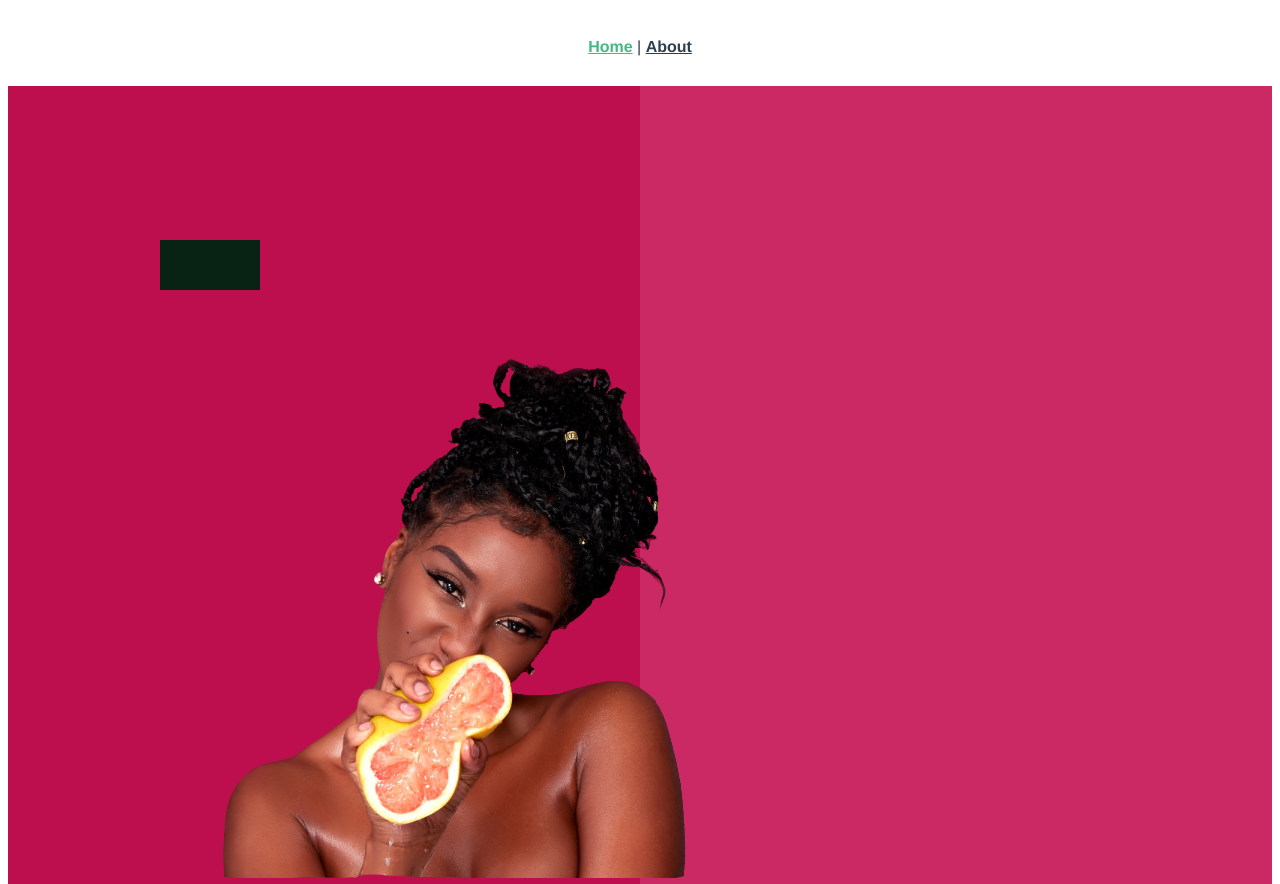
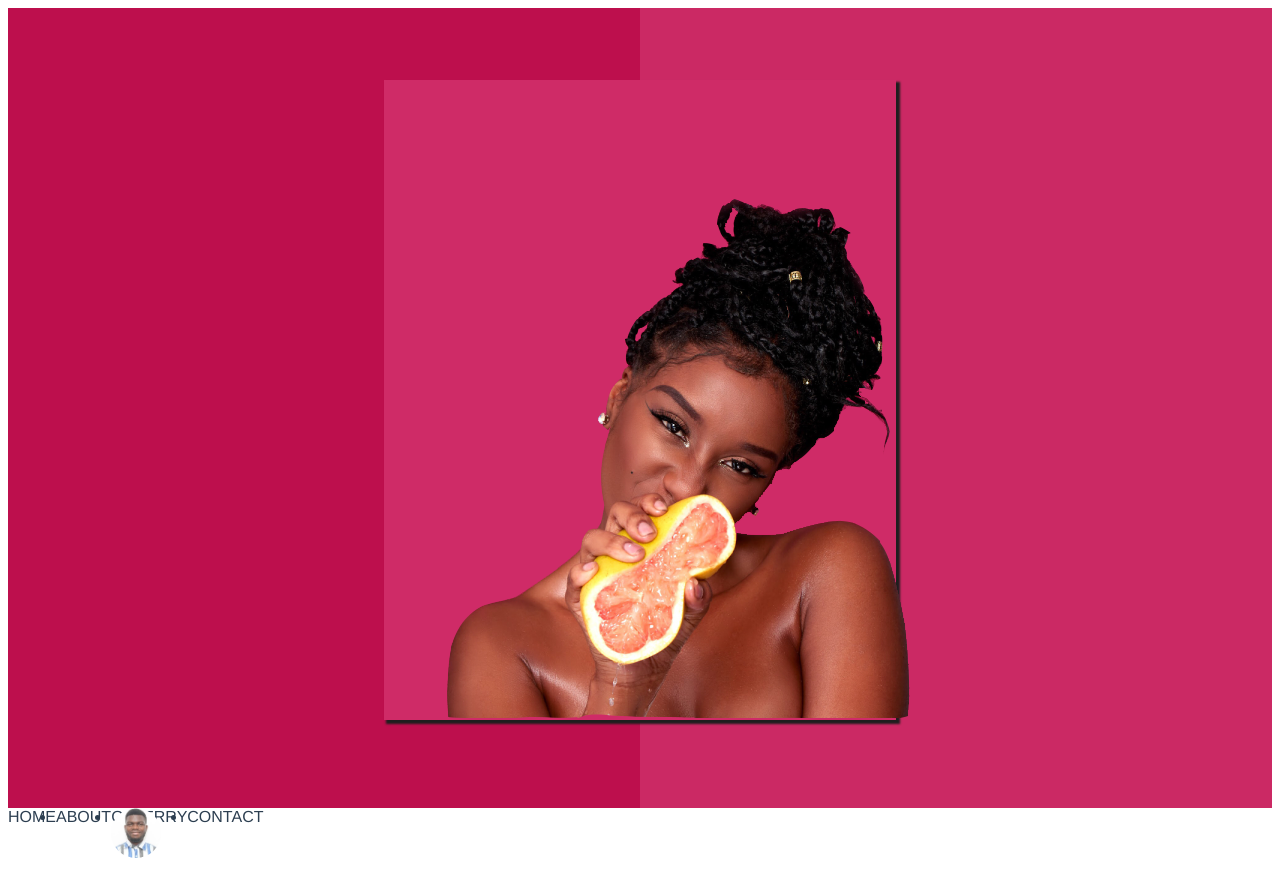
Before and after one commit to Oluwatosin123/Aquila-Aveion-, a Vue app in the folder aquila-aveion/: page / in a window 1280 px wide. Shown: the top 884 px of the page. After the commit the page ends 858 px from the top, so only its background shows below. Built offline with nearby package versions, Linux system fonts and the light colour scheme.

Commit message:
updating the code

```diff
--- a/aquila-aveion/src/App.vue
+++ b/aquila-aveion/src/App.vue
@@ -1,9 +1,9 @@
 <template>
   <div id="app">
-    <div id="nav">
+    <!-- <div id="nav">
       <router-link to="/">Home</router-link> |
       <router-link to="/about">About</router-link>
-    </div>
+    </div> -->
     <router-view />
   </div>
 </template>
--- a/aquila-aveion/src/views/Home.vue
+++ b/aquila-aveion/src/views/Home.vue
@@ -5,16 +5,16 @@
       <div class="right-side"></div>
     </div>
     <div class="img-area">
-      <div class="image">
-        <img src="../assets/lady1.png" alt="main-img" />
+      <div>
+        <img class="image" src="../assets/lady1.png" alt="main-img" />
       </div>
     </div>
     <div>
       <ul class="list-area">
         <li>HOME</li>
         <li>ABOUT</li>
-        <div class="img2">
-          <img src="../assets/best.jpg" alt="circle-img" />
+        <div>
+          <img class="img2" src="../assets/best.jpg" alt="circle-img" />
         </div>
         <li>GALERRY</li>
         <li>CONTACT</li>
@@ -66,16 +66,24 @@ export default {
 }
 
 .img-area {
-  width: 100px;
-  height: 50px;
+  width: 40%;
+  height: 80%;
   background-color: #cf2b67;
-  background-color: #082214;
   position: absolute;
-  left: 10rem;
-  top: 15rem;
+  left: 50%;
+  top: 50%;
+  transform: translate(-50%, -50%);
+  box-shadow: 3px 3px 2px 1px #1f1e1e;
+}
+
+.image {
+  /* height: 100px;
+  width: 20%; */
+  /* object-fit: contain; */
 }
 .list-area {
   display: flex;
+  position: absolute;
 }
 
 .img2 {
```
